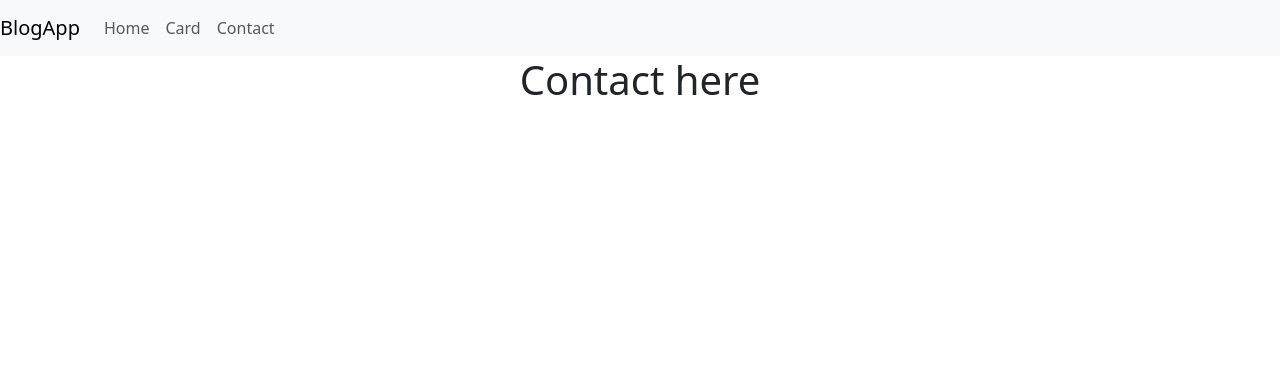
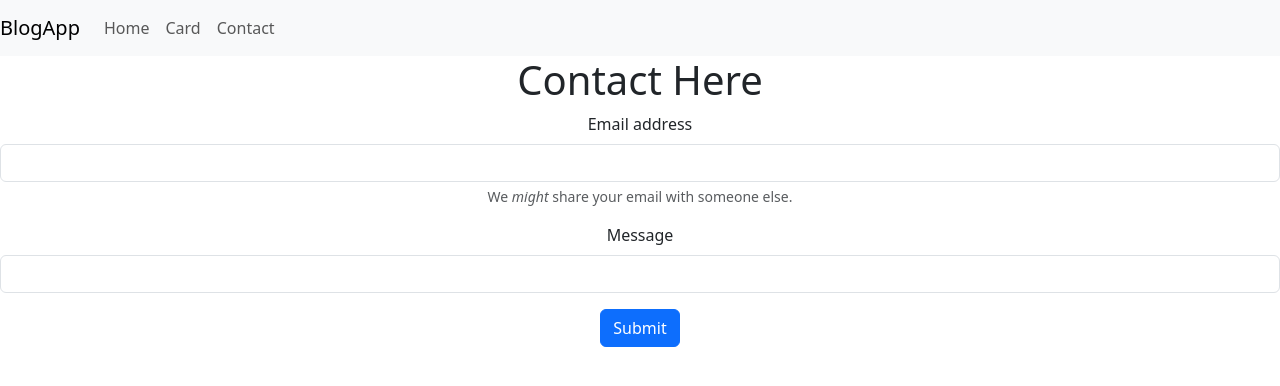
Before and after one commit to ethan30878/fuzzy-lamp, a React (Create React App) app: page /contact in a window 1280 px wide. Shown: the top 386 px of the page. Built offline with nearby package versions, Linux system fonts and the light colour scheme.

Commit message:
Lab7 Final Commit

```diff
--- a/src/Contact.js
+++ b/src/Contact.js
@@ -1,9 +1,21 @@
 import React from "react";
 
-function Contact(props) {
+function Contact() {
     return(
         <div className="Contact">
-            <h1>Contact here</h1>
+            <h1>Contact Here</h1>
+            <form>
+                <div className="mb-3">
+                    <label for="exampleInputEmail1" className="form-label">Email address</label>
+                    <input type="email" className="form-control" id="exampleInputEmail1" aria-describedby="emailHelp"/>
+                    <div id="emailHelp" className="form-text">We <i>might</i> share your email with someone else.</div>
+                </div>
+                <div className="mb-3">
+                    <label for="exampleInputPassword1" className="form-label">Message</label>
+                    <input type="password" className="form-control" id="exampleInputPassword1"/>
+                </div>
+                <button type="submit" className="btn btn-primary">Submit</button>
+            </form>
         </div>
     );
 }
```
